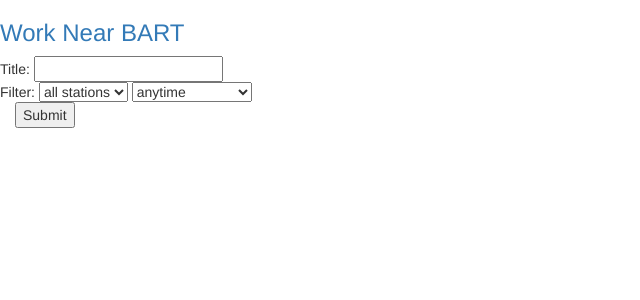
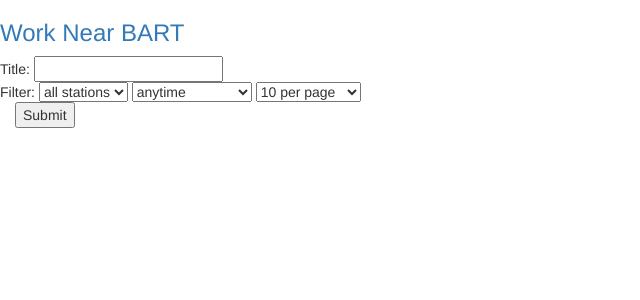
Before and after one commit to jasmine-vo/work-near-bart-project, a Flask app: page / in a window 1280 px wide. Shown: the top 300 px of the page, without its empty margins (0-640 px from the left). Run offline with Flask 2, Linux system fonts and the light colour scheme; data that the repository does not hold is empty; some libraries are stand-ins or nearby versions.

Commit message:
Added option to search form to choose how many results to display per page. Also added pagination links to results page.

```diff
--- a/server.py
+++ b/server.py
@@ -4,7 +4,7 @@
 from model import Bart, Business, Job, connect_to_db, db
 from functions import get_job_results
 import datetime
-
+from math import ceil
 
 app = Flask(__name__)
 
@@ -23,8 +23,8 @@
                             stations=stations)
 
 
-@app.route('/results')
-def display_results():
+@app.route('/results/<page_num>')
+def display_results(page_num):
     """Displays job results."""
 
     stations = db.session.query(Bart.station_code, Bart.name, Bart.latitude, Bart.longitude).all()
@@ -32,6 +32,8 @@
     title = '%'.join(request.args.get('title').split())
 
     selected_station = request.args.get('station')
+
+    display_per_page = int(request.args.get('display'))
 
     age = int(request.args.get('age'))
 
@@ -41,9 +43,22 @@
 
     job_results = get_job_results(selected_station, title, within_age)
 
+    # uses current page number and display per page to slice results for pagination
+    current_page_results = job_results[int(page_num) * display_per_page - display_per_page : int(page_num) * display_per_page]
+
+    num_results = len(job_results)
+
+    # calcuates number of page links to create
+    if num_results > display_per_page:
+        num_pages = int(ceil(num_results / float(display_per_page)))
+    else:
+        num_pages = 1
 
     return render_template("results.html",
-                            job_results=job_results,
+                            num_pages=int(num_pages),
+                            page_num=int(page_num),
+                            current_page_results=current_page_results,
+                            display_per_page=display_per_page,
                             title=title,
                             selected_station=selected_station,
                             age=age,
--- a/templates/homepage.html
+++ b/templates/homepage.html
@@ -3,7 +3,7 @@
 
 {% endblock %}
 {% block body %}
-<form action="/results">
+<form action="/results/1">
 <div class="row">
   Title: <input type="text" name="title">
 </div>
@@ -24,6 +24,13 @@
     <option value="30">within 30 days</option>
   </select>
 
+  <select name="display">
+    <option value="10">10 per page</option>
+    <option value="25">25 per page</option>
+    <option value="50">50 per page</option>
+    <option value="100">100 per page</option>
+  </select>
+
   </div>
   <input type="submit">
 
```
Also changed, not shown: templates/results.html (+32 -3 lines).
